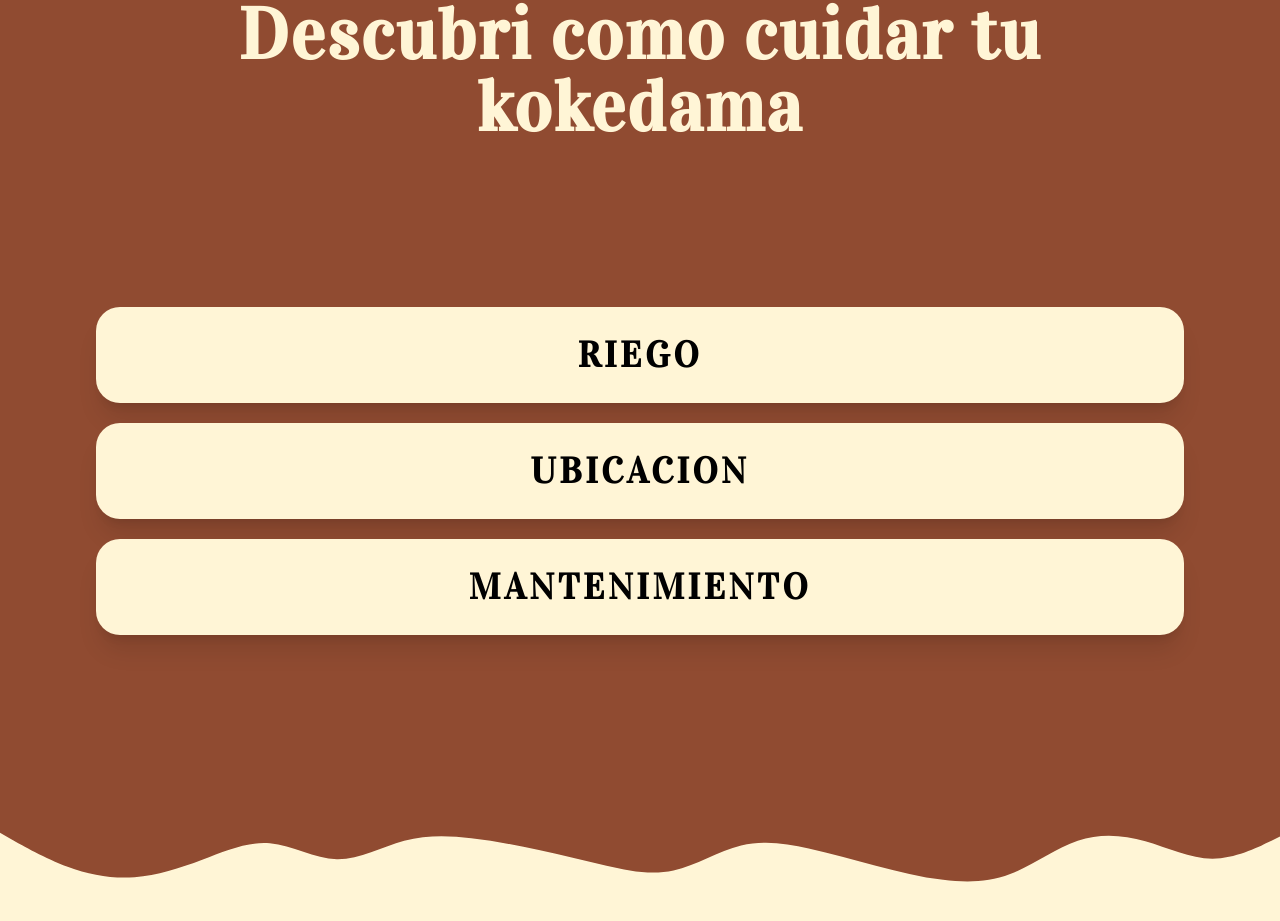
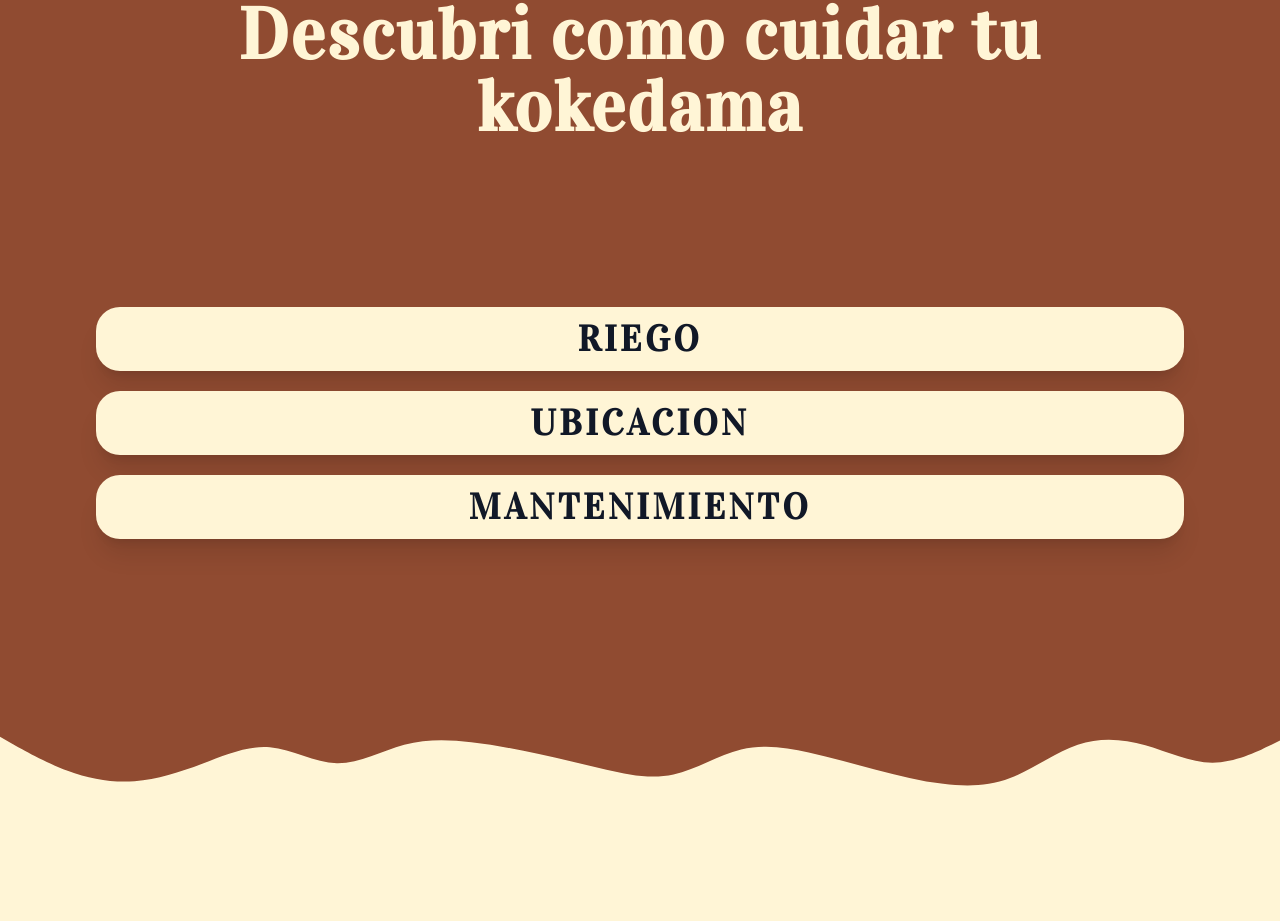
Before and after one commit to rocio-alcala/kokekosas, a Next.js app: page / in a window 1280 px wide. Shown: the part 2153-3074 px from the top of the page. Built offline with nearby package versions, Linux system fonts and the light colour scheme.

Commit message:
style: cuidados section and animations

```diff
--- a/src/components/CuidadosCard.tsx
+++ b/src/components/CuidadosCard.tsx
@@ -1,10 +1,11 @@
 import Image from "next/image";
 import React from "react";
 import { cn } from "@/helpers";
+import Reveal from "./Reveal";
 
 interface CuidadosCardProps {
   title: string;
-  text: string;
+  texts: string[];
   imgPath: string;
   isActive?: boolean;
   onClick: () => void;
@@ -12,16 +13,16 @@ interface CuidadosCardProps {
 
 export default function CuidadosCard({
   title,
-  text,
+  texts,
   imgPath,
   isActive,
   onClick,
 }: CuidadosCardProps) {
   return (
-    <div
+    <Reveal
       onClick={onClick}
       className={cn(
-        "group h-fit w-[95%] rounded-3xl bg-[#FFF5D6] p-7 text-2xl text-black shadow-xl  hover:cursor-pointer md:w-[85%]",
+        "group h-fit w-[95%] rounded-3xl bg-[#FFF5D6] px-7 py-3 text-2xl text-gray-900 shadow-xl  hover:cursor-pointer md:w-[85%]",
       )}
     >
       <h3 className="text-center font-vidaloka text-2xl font-bold tracking-widest md:text-4xl">
@@ -34,9 +35,16 @@ export default function CuidadosCard({
         )}
       >
         <div className=" flex flex-col items-center gap-5 overflow-hidden lg:flex-row">
-          <p className="my-6 text-justify font-manrope text-xl text-gray-900 md:text-2xl">
-            {text}
-          </p>
+          <div>
+            {texts.map((text, index) => (
+              <p
+                key={index}
+                className="my-6 text-justify font-manrope text-xl text-gray-900 md:text-2xl"
+              >
+                {text}
+              </p>
+            ))}
+          </div>
           <Image
             src={imgPath}
             alt={`${title} image`}
@@ -46,6 +54,6 @@ export default function CuidadosCard({
           />
         </div>
       </div>
-    </div>
+    </Reveal>
   );
 }
--- a/src/components/CuidadosSection.tsx
+++ b/src/components/CuidadosSection.tsx
@@ -1,24 +1,31 @@
 "use client";
 
 import React, { useState } from "react";
-import { IoIosArrowBack, IoIosArrowForward } from "react-icons/io";
 import CuidadosCard from "./CuidadosCard";
 import { cn } from "@/helpers";
+import Reveal from "./Reveal";
 
 const kokedamaCuidados = [
   {
     title: "Riego",
-    text: "El riego es esencial para mantener tus kokedamas saludables y vibrantes, sumerge la kokedama completamente en un recipiente con agua a temperatura ambiente. Deja que absorba agua durante 10-15 minutos, hasta que deje de burbujear. Luego, deja que escurra el exceso de agua antes de volver a colocarla en su lugar, la frecuencia dependera del tipo de planta, de la ubicacion de la misma y de la epoca del ano en la que nos encontremos. Intenta siempre mantener humeda la tierra de la kokedama.",
+    texts: [
+      "El riego es esencial para mantener tus kokedamas saludables y vibrantes, para regarlas sumerge la kokedama completamente en un recipiente con agua a temperatura ambiente. Deja que absorba agua durante 10-15 minutos, hasta que deje de burbujear. Luego, deja que escurra el exceso de agua antes de volver a colocarla en su lugar",
+      "La frecuencia dependera del tipo de planta, de la ubicacion de la misma y de la epoca del ano en la que nos encontremos. Intenta siempre mantener la bola de tierra humeda.",
+    ],
     imgPath: "/kokedama-riego-4.jpg",
   },
   {
     title: "Ubicacion",
-    text: "Para que tus kokedamas prosperen, es importante proporcionarles el entorno adecuado, Coloca tus kokedamas en un lugar donde reciban luz indirecta brillante. Evita la luz solar directa, ya que puede secar el musgo y dañar las raíces de la planta, prefieren temperaturas entre 18°C y 25°C. Mantene tus plantas alejadas de corrientes de aire frío y fuentes de calor como radiadores.",
+    texts: [
+      "Para que tus kokedamas prosperen, es importante proporcionarles el entorno adecuado, Coloca tus kokedamas en un lugar donde reciban luz indirecta brillante. Evita la luz solar directa, ya que puede secar el musgo y dañar las raíces de la planta, prefieren temperaturas entre 18°C y 25°C. Mantene tus plantas alejadas de corrientes de aire frío y fuentes de calor como radiadores.",
+    ],
     imgPath: "/kokedama-home-5.jpg",
   },
   {
     title: "Mantenimiento",
-    text: "El mantenimiento regular es clave para que tus kokedamas se mantengan en óptimas condiciones a lo largo del tiempo, Alimenta tus kokedamas con un fertilizante líquido diluido una vez al mes durante la temporada de crecimiento (primavera y verano). Evita el exceso de fertilizante, ya que puede quemar las raíces, Con el tiempo, el musgo exterior puede deteriorarse. Rocía el musgo con agua entre riegos para mantener la humedad, especialmente en climas secos o durante el invierno cuando la calefacción puede resecar el ambiente",
+    texts: [
+      "El mantenimiento regular es clave para que tus kokedamas se mantengan en óptimas condiciones a lo largo del tiempo, Alimenta tus kokedamas con un fertilizante líquido diluido una vez al mes durante la temporada de crecimiento (primavera y verano). Evita el exceso de fertilizante, ya que puede quemar las raíces, Con el tiempo, el musgo exterior puede deteriorarse. Rocía el musgo con agua entre riegos para mantener la humedad, especialmente en climas secos o durante el invierno cuando la calefacción puede resecar el ambiente",
+    ],
     imgPath: "/kokedama-care.jpg",
   },
 ];
@@ -27,9 +34,11 @@ export default function CuidadosSection() {
   const [activeSection, setActiveSection] = useState("");
   return (
     <>
-      <h2 className="my-12 p-5 text-center font-vidaloka text-5xl font-bold tracking-wide text-[#FFF5D6] transition-all duration-500 md:m-16 md:text-7xl">
-        Descubri como cuidar tu kokedama
-      </h2>
+      <Reveal>
+        <h2 className="my-12 p-5 text-center font-vidaloka text-5xl font-bold tracking-wide text-[#FFF5D6] transition-all duration-500 md:m-16 md:text-7xl">
+          Descubri como cuidar tu kokedama
+        </h2>
+      </Reveal>
       <div
         className={cn(
           "flex h-full flex-col items-center justify-center gap-5 font-manrope transition-all duration-500 md:py-20",
```
